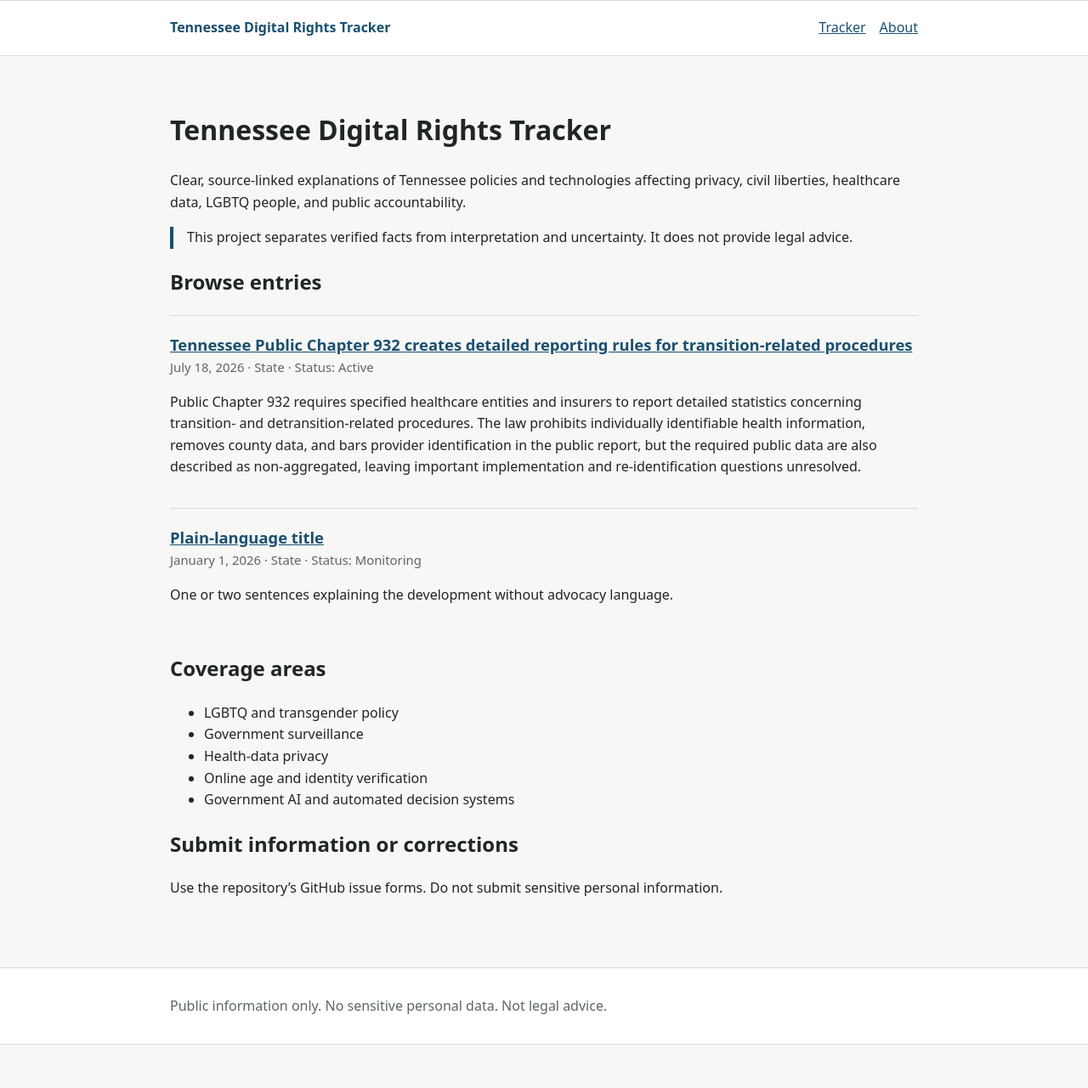
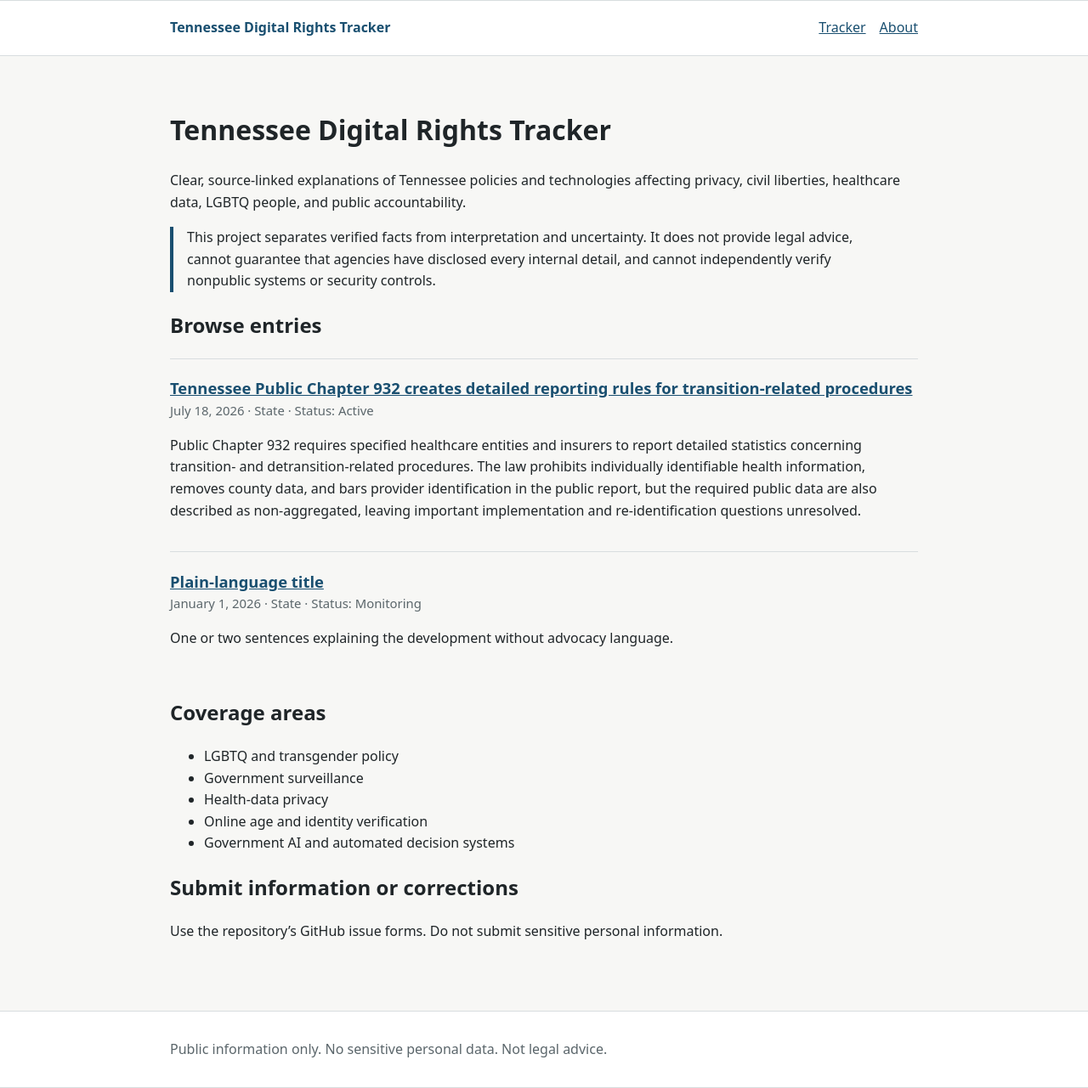
Before and after one commit to madebytommi/tennessee-digital-rights-tracker, a Jekyll site: the page built from index.md, in a window 1280 px wide. Shown: the whole page at 85% size. Built offline with Jekyll 4.4.1, drawn with Linux system fonts in a browser that asks for light colours; before the commit the page ends 1230 px from its top, so only the background shows below that.

Commit message:
Clarify limitations on tracker homepage

```diff
--- a/index.md
+++ b/index.md
@@ -7,7 +7,7 @@
 
 Clear, source-linked explanations of Tennessee policies and technologies affecting privacy, civil liberties, healthcare data, LGBTQ people, and public accountability.
 
-> This project separates verified facts from interpretation and uncertainty. It does not provide legal advice.
+> This project separates verified facts from interpretation and uncertainty. It does not provide legal advice, cannot guarantee that agencies have disclosed every internal detail, and cannot independently verify nonpublic systems or security controls.
 
 ## Browse entries
 
```
